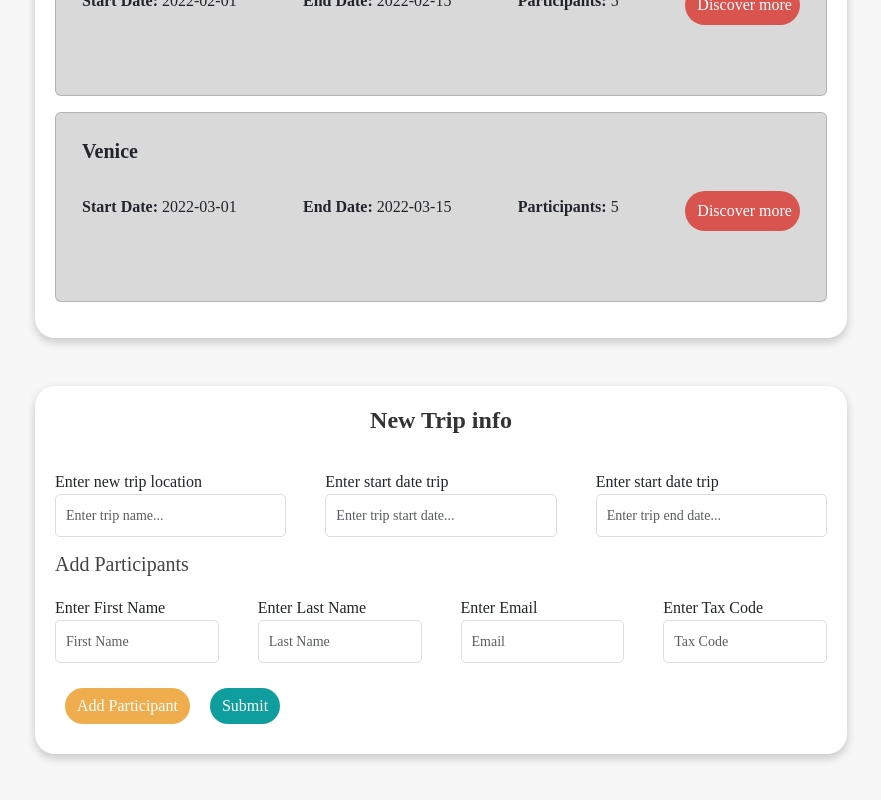
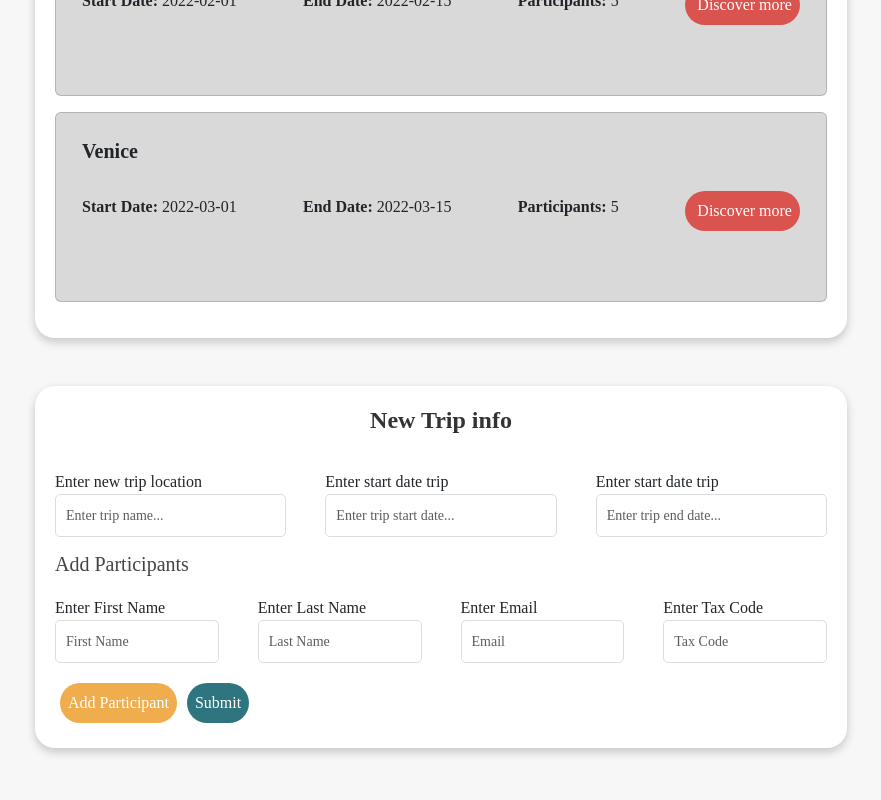
Before and after one commit to Melrizzuto/bool-travel, a React (Vite) app: page / in a window 1280 px wide. Shown: the part 1149-1949 px from the top of the page, without its empty margins (199-1080 px from the left). Built offline with nearby package versions, Linux system fonts and the light colour scheme; a web font is replaced by a local one.

Commit message:
fixed styling

```diff
--- a/src/components/FormNewTrip.jsx
+++ b/src/components/FormNewTrip.jsx
@@ -203,8 +203,8 @@ function FormNewTrip() {
 
             </div>
 
-            <button type="button" className="btn btn-warning" onClick={handleAddParticipant}>Add Participant</button>
-            <button type="submit" className="btn btn-primary">Submit</button>
+            <button type="button" className="btns btns-orange " onClick={handleAddParticipant}>Add Participant</button>
+            <button type="submit" className="btns btns-green ">Submit</button>
         </form>
     );
 }
--- a/src/style.css
+++ b/src/style.css
@@ -23,6 +23,36 @@ body {
 }
 
 /* Buttons */
+
+/* Stile per i pulsanti */
+.btns {
+    color: white;
+    border: none;
+    transition: background-color 0.3s;
+    border-radius: 40px;
+    padding: 8px;
+    margin: 5px;
+}
+
+/* Pulsante di invio */
+.btns-green {
+    background-color: #2e757f;
+
+}
+
+.btnss:hover {
+    background-color: #3f8e99;
+}
+
+/* Pulsante per aggiungere partecipante */
+.btns-orange {
+    background-color: #f0ad4e;
+}
+
+.btns:hover {
+    background-color: #e68a00;
+}
+
 .myBtn {
     background-color: #d9534f;
     border: none;
@@ -278,77 +308,16 @@ input.form-control:hover {
     border: 1px solid #bbb;
 }
 
-/* Stile per i pulsanti */
-button {
-    border-radius: 5px;
-    font-size: 16px;
-    cursor: pointer;
-    margin: 10px;
-}
 
-/* Pulsante di invio */
-button[type="submit"] {
-    background-color: #0f9d9d;
-    color: white;
-    border: none;
-    transition: background-color 0.3s;
-    border-radius: 40px;
-}
 
-button[type="submit"]:hover {
-    background-color: #0056b3;
-}
 
-/* Pulsante per aggiungere partecipante */
-button[type="button"] {
-    background-color: #f0ad4e;
-    color: white;
-    border: none;
-    transition: background-color 0.3s;
-    border-radius: 40px;
-}
-
-button[type="button"]:hover {
-    background-color: #e68a00;
-}
-
-/* Stile per i partecipanti */
-.participant-info {
-    display: flex;
-    flex-wrap: wrap;
-    gap: 10px;
-    margin-bottom: 15px;
-}
-
-.participant-info .form-group {
-    flex: 1 1 0;
-}
-
-.participant-info label {
-    font-size: 14px;
-    color: #333;
-    margin-bottom: 5px;
-}
-
-.participant-info input {
-    font-size: 14px;
-    padding: 8px;
-    border-radius: 5px;
-    border: 1px solid #ddd;
-    transition: border 0.3s;
-}
-
-.participant-info input:focus {
-    outline: none;
-    border-color: #007bff;
-}
-
-/* media queries */
+/* Responsività */
 @media (max-width: 768px) {
     .form-group {
         flex: 1 1 100%;
     }
 }
+
 
 @media screen and (max-width: 576px) {
     .container-details.search-active {
@@ -421,7 +390,7 @@ button[type="button"]:hover {
     }
 
     .searchbar {
-        top: -2%;
+        top: 5%;
         left: 75%;
     }
 
```
